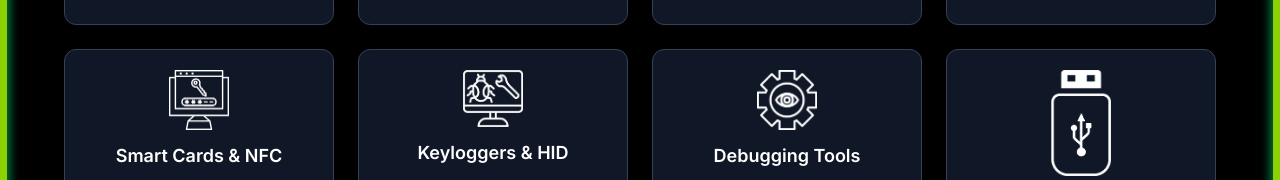
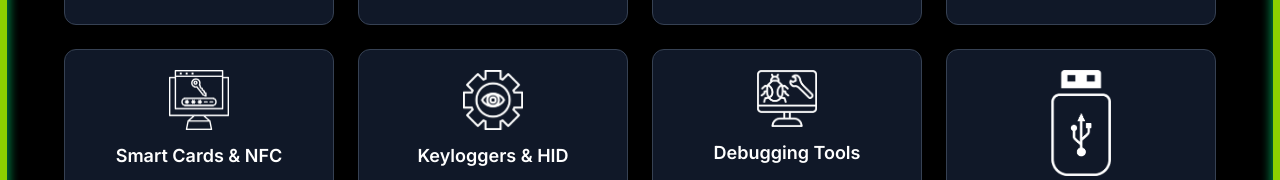
Before and after one commit to Rememberwhy/gadget-shop, a Next.js app: page / in a window 1280 px wide. Shown: the part 402-582 px from the top of the page. Built offline with nearby package versions, Linux system fonts and the light colour scheme; no server answers; the database is empty.

Commit message:
Salomes axali dizainebi category updated again

```diff
--- a/src/components/CategoryGrid.tsx
+++ b/src/components/CategoryGrid.tsx
@@ -9,8 +9,8 @@ const categories = [
   { name: 'Wi-Fi & Networking', icon: '/category-icons/icon3.png', slug: 'wifi-networking' },
   { name: 'Radio & SDR', icon: '/category-icons/icon4.png', slug: 'radio-sdr' },
   { name: 'Smart Cards & NFC', icon: '/category-icons/icon6.png', slug: 'nfc-smart-cards' },
-  { name: 'Keyloggers & HID', icon: '/category-icons/icon7.png', slug: 'keyloggers-hid' },
-  { name: 'Debugging Tools', icon: '/category-icons/icon9.png', slug: 'debugging-tools' },
+  { name: 'Keyloggers & HID', icon: '/category-icons/icon9.png', slug: 'keyloggers-hid' },
+  { name: 'Debugging Tools', icon: '/category-icons/icon7.png', slug: 'debugging-tools' },
   { name: 'Storage & USBs', icon: '/category-icons/icon8.png', slug: 'storage-usbs' },
   { name: 'Wearables & Spy Gear', icon: '/category-icons/icon3.png', slug: 'spy-gear' },
   { name: 'Accessories', icon: '/category-icons/icon2.png', slug: 'accessories' },
```
